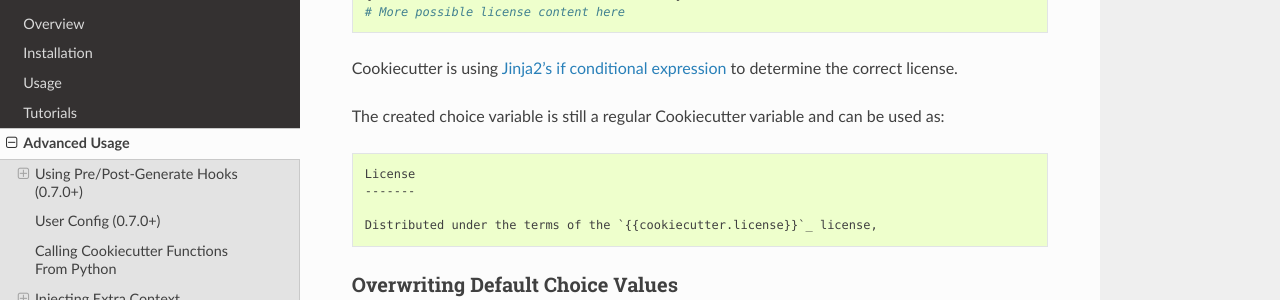
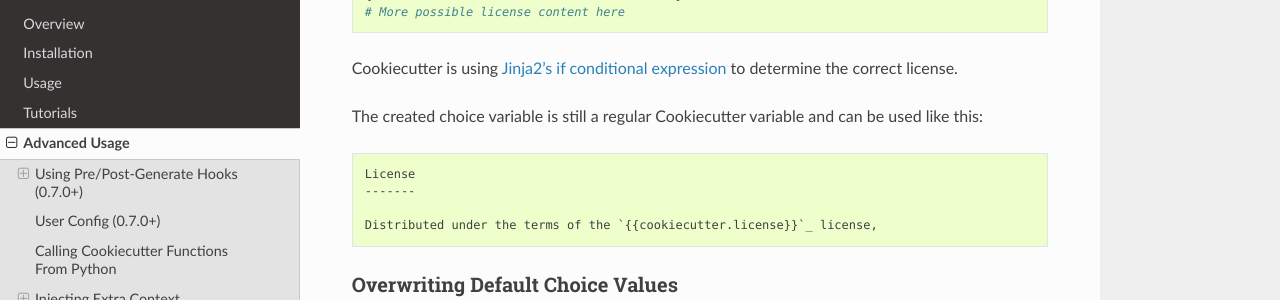
Before and after one commit to c-allen-tech/cookie, a Sphinx documentation site: the page built from docs/advanced_usage.rst, in a window 1280 px wide and 900 px high, scrolled down 6854 px. Shown: the part 151-451 px from the top of the window. Built offline with Sphinx 7.4.7 and the Read the Docs theme 2.0.0, drawn with Linux system fonts in a browser that asks for light colours; formulas are drawn with MathJax 3.

Commit message:
fix grammar

```diff
--- a/docs/advanced_usage.rst
+++ b/docs/advanced_usage.rst
@@ -331,7 +331,7 @@ can be used like this::
 
 Cookiecutter is using `Jinja2's if conditional expression <http://jinja.pocoo.org/docs/dev/templates/#if>`_ to determine the correct license.
 
-The created choice variable is still a regular Cookiecutter variable and can be used as::
+The created choice variable is still a regular Cookiecutter variable and can be used like this::
 
   License
   -------
```
